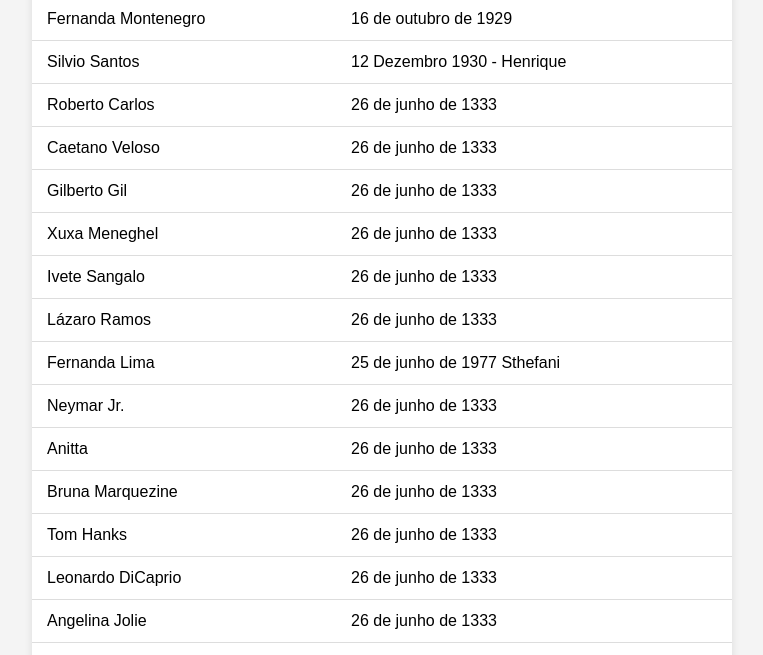
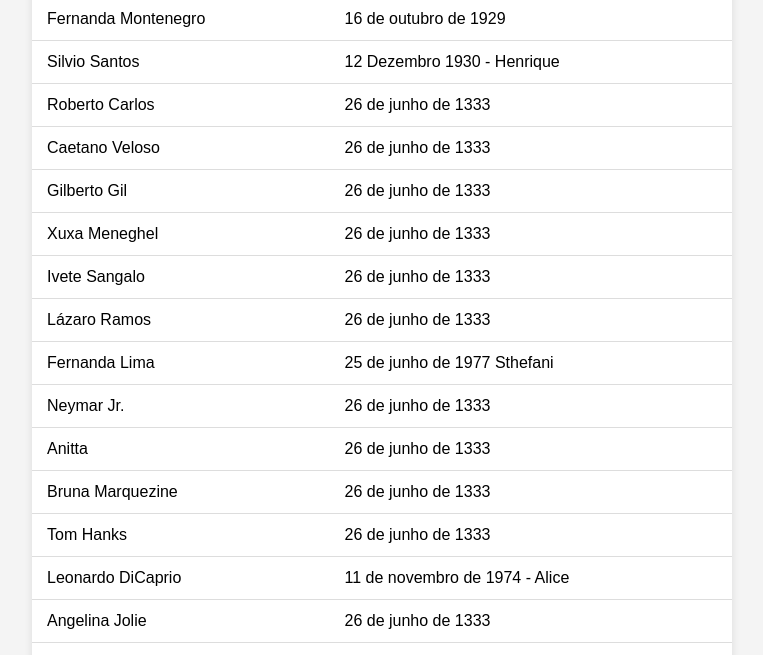
Before and after one commit to toommaz/AulaVersionamento, a plain HTML site: page Born.html in a window 1280 px wide. Shown: the part 145-800 px from the top of the page, without its empty margins (258-1021 px from the left). Drawn offline with Linux system fonts and the light colour scheme.

Commit message:
Alteração realizada a linha de código 63. Data de nascimento de Leonardo Di Caprio.

```diff
--- a/Born.html
+++ b/Born.html
@@ -60,7 +60,7 @@
             <tr><td>Anitta</td><td>26 de junho de 1333</td></tr>
             <tr><td>Bruna Marquezine</td><td>26 de junho de 1333</td></tr>
             <tr><td>Tom Hanks</td><td>26 de junho de 1333</td></tr>
-            <tr><td>Leonardo DiCaprio</td><td>26 de junho de 1333</td></tr>
+            <tr><td>Leonardo DiCaprio</td><td>11 de novembro de 1974 - Alice</td></tr>
             <tr><td>Angelina Jolie</td><td>26 de junho de 1333</td></tr>
             <tr><td>Shakira</td><td>26 de junho de 1333</td></tr>
             <tr><td>Beyoncé</td><td>26 de junho de 1333</td></tr>
```
